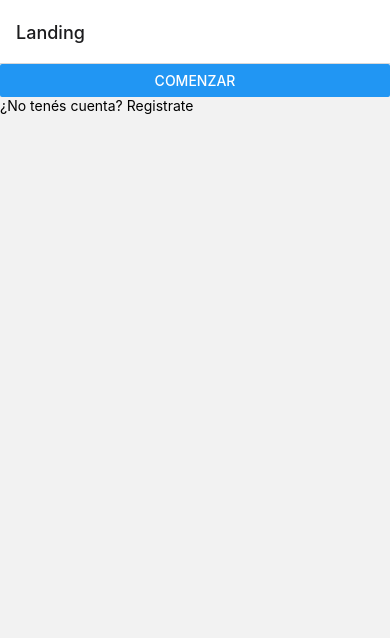
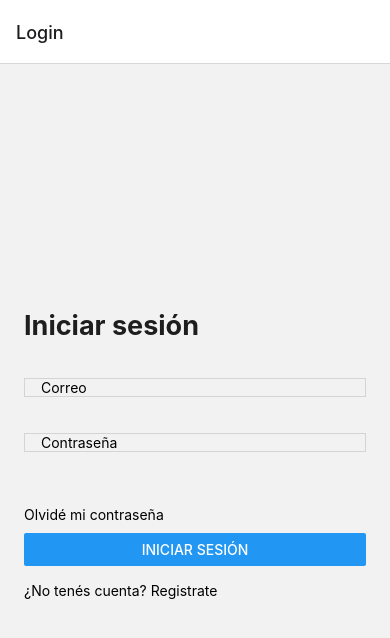
Before and after one commit to alearanc/POC-React-Native, a React Native app: screen / in a window 390 px wide. Shown: the top 638 px of the page. Built offline with nearby package versions, Linux system fonts and the light colour scheme.

Commit message:
eliminación de landing page

```diff
--- a/navigation/RootNavigator.tsx
+++ b/navigation/RootNavigator.tsx
@@ -1,7 +1,6 @@
 import { createNativeStackNavigator } from '@react-navigation/native-stack';
 import { NavigationContainer } from '@react-navigation/native';
 import { LoginScreen } from '../screens/LoginScreen';
-import { LandingScreen } from '../screens/LandingScreen';
 import { MainScreen } from '../screens/MainScreen';
 import { enableScreens } from 'react-native-screens';
 
@@ -9,7 +8,6 @@ enableScreens();
 const Stack = createNativeStackNavigator<RootStackParamList>();
 
 export type RootStackParamList = {
-  Landing: undefined;
   Login: undefined;
   Main: undefined
 };
@@ -17,8 +15,7 @@ export type RootStackParamList = {
 export function RootNavigator(): React.JSX.Element {
   return (
     <NavigationContainer>
-      <Stack.Navigator initialRouteName="Landing">
-        <Stack.Screen name="Landing" component={LandingScreen} />
+      <Stack.Navigator initialRouteName="Login">
         <Stack.Screen name="Login" component={LoginScreen} />
         <Stack.Screen name="Main" component={MainScreen} />
       </Stack.Navigator>
--- a/screens/LandingScreen.tsx
+++ /dev/null
@@ -1,29 +0,0 @@
-import {Button, Image, StyleSheet, Text, View} from 'react-native';
-import {NativeStackScreenProps} from '@react-navigation/native-stack';
-import { RootStackParamList } from '../navigation/RootNavigator';
-
-type Props = NativeStackScreenProps<RootStackParamList, 'Landing'>;
-
-export function LandingScreen({navigation}: Props): React.JSX.Element {
-  return (
-    <View style={styles.container}>
-      <View style={styles.header}>
-        <Button title="Comenzar" onPress={() => navigation.navigate('Login')} />
-        <Text style={styles.toLogin}>¿No tenés cuenta? Registrate</Text>
-      </View>
-    </View>
-  );
-}
-
-const styles = StyleSheet.create({
-  container: {
-  },
-  header: {},
-  heroImage: {
-    height: 100,
-    width: 100,
-  },
-  subtitle: {},
-  title: {},
-  toLogin: {},
-});
```
